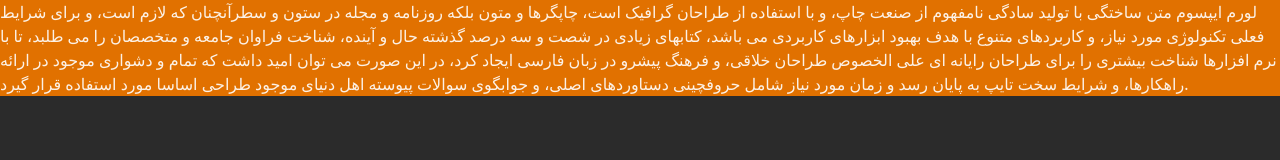
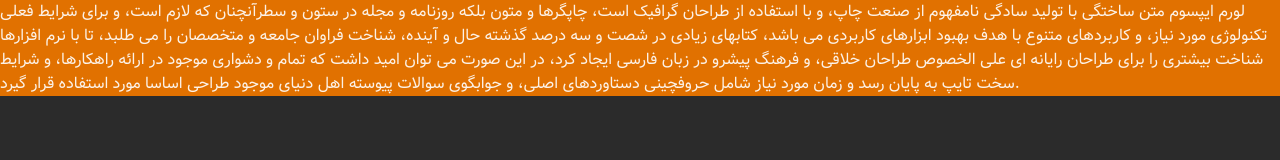
Before and after one commit to AmirabbasBagheri/test, a website built with Vite: page index.html in a window 1280 px wide. Built offline with nearby package versions, Linux system fonts and the light colour scheme.

Commit message:
asdfasdf

```diff
--- a/index.html
+++ b/index.html
@@ -10,7 +10,7 @@
 </head>
 
 <body class="bg-[#2b2b2b]">
-  <p class="text-white/90 font-family-vazi bg-amber-600 ">لورم ایپسوم متن ساختگی با تولید سادگی نامفهوم از صنعت چاپ، و با استفاده از طراحان گرافیک است، چاپگرها و متون بلکه روزنامه و مجله در ستون و سطرآنچنان که لازم است، و برای شرایط فعلی تکنولوژی مورد نیاز، و کاربردهای متنوع با هدف بهبود ابزارهای کاربردی می باشد، کتابهای زیادی در شصت و سه درصد گذشته حال و آینده، شناخت فراوان جامعه و متخصصان را می طلبد، تا با نرم افزارها شناخت بیشتری را برای طراحان رایانه ای علی الخصوص طراحان خلاقی، و فرهنگ پیشرو در زبان فارسی ایجاد کرد، در این صورت می توان امید داشت که تمام و دشواری موجود در ارائه راهکارها، و شرایط سخت تایپ به پایان رسد و زمان مورد نیاز شامل حروفچینی دستاوردهای اصلی، و جوابگوی سوالات پیوسته اهل دنیای موجود طراحی اساسا مورد استفاده قرار گیرد.</p>
+  <p class="text-white/90 font-family-vazir bg-amber-600 ">لورم ایپسوم متن ساختگی با تولید سادگی نامفهوم از صنعت چاپ، و با استفاده از طراحان گرافیک است، چاپگرها و متون بلکه روزنامه و مجله در ستون و سطرآنچنان که لازم است، و برای شرایط فعلی تکنولوژی مورد نیاز، و کاربردهای متنوع با هدف بهبود ابزارهای کاربردی می باشد، کتابهای زیادی در شصت و سه درصد گذشته حال و آینده، شناخت فراوان جامعه و متخصصان را می طلبد، تا با نرم افزارها شناخت بیشتری را برای طراحان رایانه ای علی الخصوص طراحان خلاقی، و فرهنگ پیشرو در زبان فارسی ایجاد کرد، در این صورت می توان امید داشت که تمام و دشواری موجود در ارائه راهکارها، و شرایط سخت تایپ به پایان رسد و زمان مورد نیاز شامل حروفچینی دستاوردهای اصلی، و جوابگوی سوالات پیوسته اهل دنیای موجود طراحی اساسا مورد استفاده قرار گیرد.</p>
 </body>
 
 </html>
```
